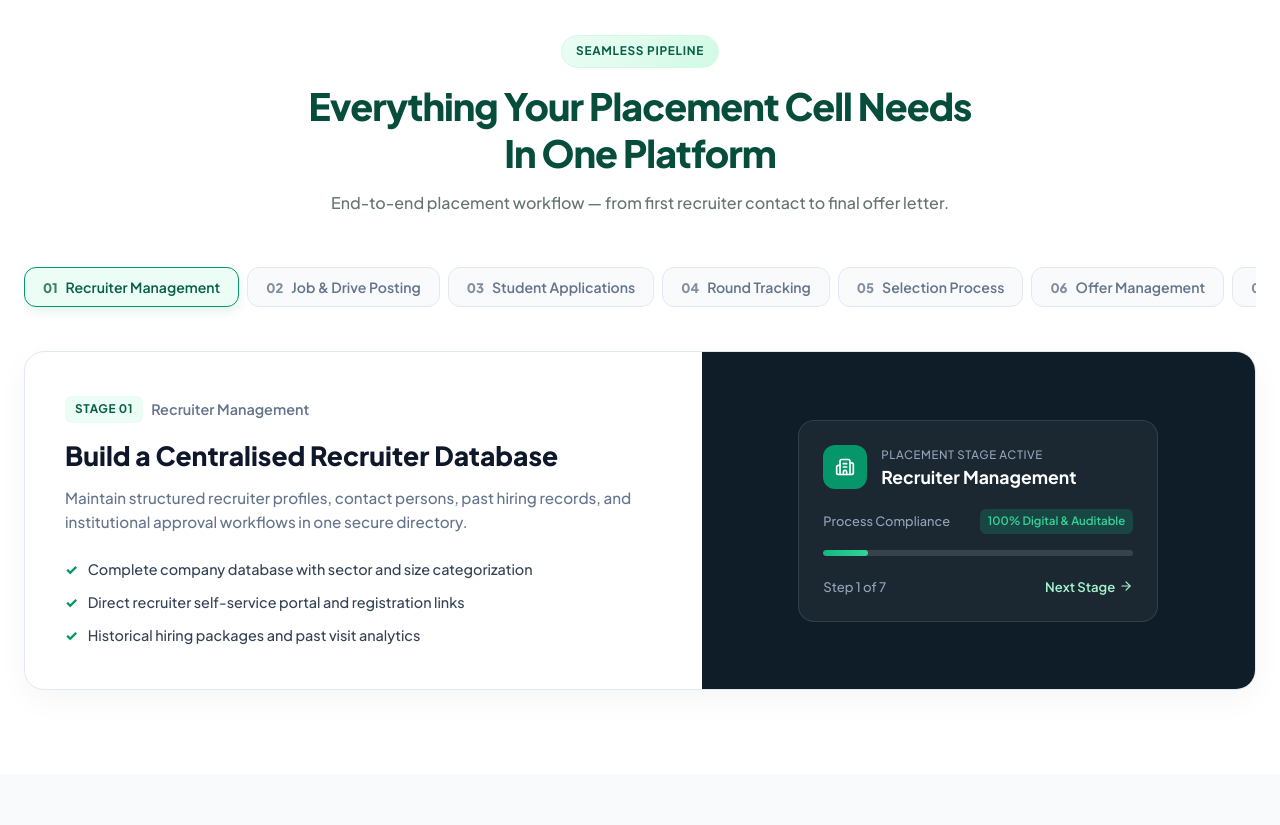
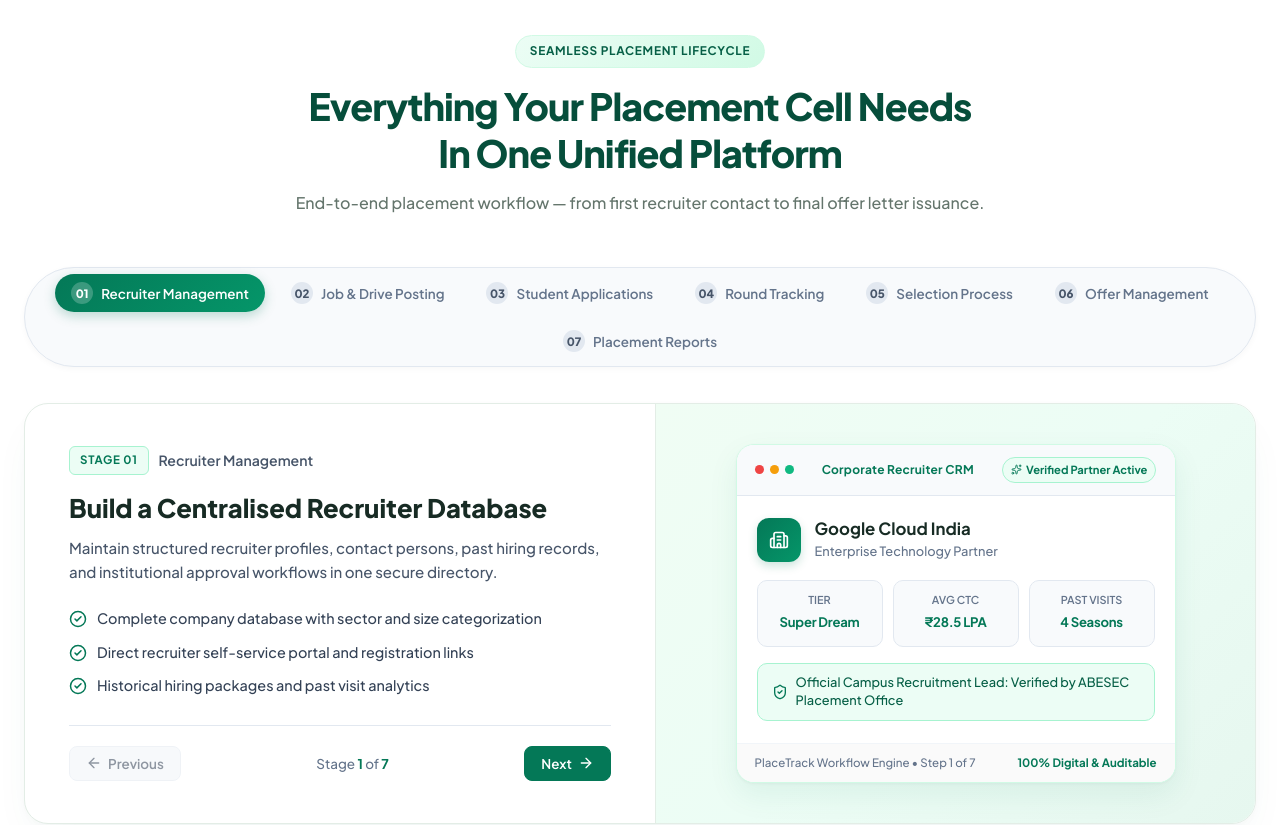
Before and after one commit to ajitkumarsaini02/smart-placement-management-system, a React (Vite) app in the folder frontend/: page / in a window 1280 px wide. Shown: the part 1680-2505 px from the top of the page. Built offline with nearby package versions, Linux system fonts and the light colour scheme; no server answers.

Commit message:
feat(landing): redesign placement workflow section with modern pill navigation and interactive stage preview cards

```diff
--- a/frontend/src/components/landing/workflow/PlacementWorkflow.jsx
+++ b/frontend/src/components/landing/workflow/PlacementWorkflow.jsx
@@ -1,11 +1,14 @@
-import React, { useState } from "react";
-import WorkflowHeader from "./WorkflowHeader";
-import WorkflowStepsNav from "./WorkflowStepsNav";
-import WorkflowContentCard from "./WorkflowContentCard";
-import workflowSteps from "./workflowSteps";
+import React, { useState } from 'react';
+import WorkflowHeader from './WorkflowHeader';
+import WorkflowStepsNav from './WorkflowStepsNav';
+import WorkflowContentCard from './WorkflowContentCard';
+import workflowSteps from './workflowSteps';
 
 const PlacementWorkflow = () => {
   const [activeStep, setActiveStep] = useState(0);
+
+  const handleNext = () => setActiveStep((prev) => (prev + 1) % workflowSteps.length);
+  const handlePrev = () => setActiveStep((prev) => (prev - 1 + workflowSteps.length) % workflowSteps.length);
 
   return (
     <section className="section workflow-section" id="workflow">
@@ -14,7 +17,8 @@ const PlacementWorkflow = () => {
         <WorkflowStepsNav activeStep={activeStep} onSelectStep={setActiveStep} />
         <WorkflowContentCard
           activeStep={activeStep}
-          onNextStep={() => setActiveStep((activeStep + 1) % workflowSteps.length)}
+          onNextStep={handleNext}
+          onPrevStep={handlePrev}
         />
       </div>
     </section>
--- a/frontend/src/components/landing/workflow/WorkflowContentCard.jsx
+++ b/frontend/src/components/landing/workflow/WorkflowContentCard.jsx
@@ -1,8 +1,9 @@
-import React from "react";
-import { ArrowRight } from "lucide-react";
-import workflowSteps from "./workflowSteps";
+import React from 'react';
+import { ArrowLeft, ArrowRight, CheckCircle2 } from 'lucide-react';
+import workflowSteps from './workflowSteps';
+import WorkflowStagePreview from './WorkflowStagePreview';
 
-const WorkflowContentCard = ({ activeStep, onNextStep }) => {
+const WorkflowContentCard = ({ activeStep, onNextStep, onPrevStep }) => {
   const current = workflowSteps[activeStep];
 
   return (
@@ -14,50 +15,42 @@ const WorkflowContentCard = ({ activeStep, onNextStep }) => {
         </div>
         <h3 className="workflow-headline">{current.headline}</h3>
         <p className="workflow-desc">{current.desc}</p>
+
         <ul className="workflow-bullet-list">
           {current.bullets.map((b, i) => (
             <li key={i} className="workflow-bullet-item">
-              <span className="workflow-bullet-check">✓</span>
+              <CheckCircle2 size={18} className="workflow-bullet-check" />
               <span>{b}</span>
             </li>
           ))}
         </ul>
+
+        <div className="workflow-navigation-actions">
+          <button
+            type="button"
+            className="workflow-nav-arrow-btn"
+            onClick={onPrevStep}
+            disabled={activeStep === 0}
+            title="Previous Stage"
+          >
+            <ArrowLeft size={16} /> Previous
+          </button>
+          <div className="workflow-step-counter">
+            Stage <strong>{activeStep + 1}</strong> of <strong>{workflowSteps.length}</strong>
+          </div>
+          <button
+            type="button"
+            className="workflow-nav-arrow-btn workflow-nav-next"
+            onClick={onNextStep}
+            title="Next Stage"
+          >
+            Next <ArrowRight size={16} />
+          </button>
+        </div>
       </div>
 
       <div className="workflow-card-right">
-        <div className="workflow-visual-preview">
-          <div className="visual-top">
-            <div className="visual-icon-box">{current.icon}</div>
-            <div>
-              <span className="visual-label">Placement Stage Active</span>
-              <h4 className="visual-title">{current.title}</h4>
-            </div>
-          </div>
-          <div className="visual-status-box">
-            <span className="status-label">Process Compliance</span>
-            <span className="status-badge-green">
-              100% Digital &amp; Auditable
-            </span>
-          </div>
-          <div className="visual-progress-bar">
-            <div
-              className="visual-progress-fill"
-              style={{
-                width: `${((activeStep + 1) / workflowSteps.length) * 100}%`,
-              }}
-            />
-          </div>
-          <div className="visual-footer">
-            <span>Step {activeStep + 1} of 7</span>
-            <button
-              type="button"
-              className="visual-next-btn"
-              onClick={onNextStep}
-            >
-              Next Stage <ArrowRight size={14} />
-            </button>
-          </div>
-        </div>
+        <WorkflowStagePreview activeStep={activeStep} current={current} />
       </div>
     </div>
   );
--- a/frontend/src/components/landing/workflow/WorkflowHeader.jsx
+++ b/frontend/src/components/landing/workflow/WorkflowHeader.jsx
@@ -1,15 +1,14 @@
-import React from "react";
+import React from 'react';
 
 const WorkflowHeader = () => (
   <div className="section-header-centered">
-    <span className="section-badge badge-mint">Seamless Pipeline</span>
+    <span className="section-badge badge-mint">Seamless Placement Lifecycle</span>
     <h2 className="section-title">
       Everything Your Placement Cell Needs <br />
-      <span className="text-primary">In One Platform</span>
+      <span className="text-primary">In One Unified Platform</span>
     </h2>
     <p className="section-description">
-      End-to-end placement workflow — from first recruiter contact to
-      final offer letter.
+      End-to-end placement workflow — from first recruiter contact to final offer letter issuance.
     </p>
   </div>
 );
--- /dev/null
+++ b/frontend/src/components/landing/workflow/WorkflowPreviewData.js
@@ -0,0 +1,93 @@
+export const workflowPreviewData = [
+  {
+    roleTag: "Corporate Recruiter CRM",
+    statusText: "Verified Partner Active",
+    statusVariant: "emerald",
+    title: "Google Cloud India",
+    subtitle: "Enterprise Technology Partner",
+    stats: [
+      { label: "Tier", val: "Super Dream" },
+      { label: "Avg CTC", val: "₹28.5 LPA" },
+      { label: "Past Visits", val: "4 Seasons" }
+    ],
+    highlight: "Official Campus Recruitment Lead: Verified by ABESEC Placement Office"
+  },
+  {
+    roleTag: "Campus Recruitment Drive",
+    statusText: "Eligibility Rules Enforced",
+    statusVariant: "emerald",
+    title: "Microsoft IDC Campus Hiring 2026",
+    subtitle: "Software Engineering & Cloud Roles",
+    stats: [
+      { label: "Cutoff", val: "7.5+ CGPA" },
+      { label: "Backlogs", val: "0 Allowed" },
+      { label: "Branches", val: "CSE / IT / ECE" }
+    ],
+    highlight: "Automated candidate verification enabled across 450 registered students"
+  },
+  {
+    roleTag: "Student 1-Click Application",
+    statusText: "100% Criteria Cleared",
+    statusVariant: "emerald",
+    title: "Ajit Kumar Saini (CSE-11)",
+    subtitle: "B.Tech CSE • Roll: 2400230100114",
+    stats: [
+      { label: "Current CGPA", val: "8.75 / 10" },
+      { label: "Resume", val: "PDF Attached" },
+      { label: "Status", val: "Application Submitted" }
+    ],
+    highlight: "Encrypted submission token generated with instant student dashboard receipt"
+  },
+  {
+    roleTag: "Multi-Round Recruitment",
+    statusText: "Round 2 in Progress",
+    statusVariant: "amber",
+    title: "Technical Interview Pipeline",
+    subtitle: "Real-Time Round Progression",
+    stats: [
+      { label: "Round 1 (Aptitude)", val: "Passed ✓ (94%)" },
+      { label: "Round 2 (Coding)", val: "Live Interview 📅" },
+      { label: "Round 3 (HR)", val: "Scheduled" }
+    ],
+    highlight: "Live interview room link generated via Google Meet integration"
+  },
+  {
+    roleTag: "Candidate Shortlisting",
+    statusText: "Final Panel Approval",
+    statusVariant: "emerald",
+    title: "Aditya Yadav (CSE-11)",
+    subtitle: "Recommended by Senior Tech Lead",
+    stats: [
+      { label: "Tech Score", val: "9.5 / 10" },
+      { label: "Coding Test", val: "3/3 Solved" },
+      { label: "Verdict", val: "Selected for Offer" }
+    ],
+    highlight: "Recruiter feedback: 'Excellent grasp of Java Spring Boot and REST API design'"
+  },
+  {
+    roleTag: "Offer & Policy Enforcement",
+    statusText: "Offer Accepted & Locked",
+    statusVariant: "emerald",
+    title: "Official Placement Letter Issued",
+    subtitle: "Ref: ABES-2026-OFFER-084",
+    stats: [
+      { label: "Package", val: "₹18.5 LPA" },
+      { label: "Policy", val: "Dream Tier Locked" },
+      { label: "Joining Date", val: "July 2026" }
+    ],
+    highlight: "One-student-one-job policy enforced; candidate marked placed across system"
+  },
+  {
+    roleTag: "Accreditation & Auditing",
+    statusText: "NAAC Criteria 5.2.1 Ready",
+    statusVariant: "emerald",
+    title: "Institutional Placement Analytics",
+    subtitle: "Annual Academic Audit Report",
+    stats: [
+      { label: "Placement Rate", val: "84.8%" },
+      { label: "Placed Students", val: "382 / 450" },
+      { label: "Highest CTC", val: "₹44.0 LPA" }
+    ],
+    highlight: "1-Click CSV export certified for NAAC, NBA, and NIRF rankings submission"
+  }
+];
--- /dev/null
+++ b/frontend/src/components/landing/workflow/WorkflowStagePreview.jsx
@@ -0,0 +1,52 @@
+import React from 'react';
+import { Sparkles, ShieldCheck } from 'lucide-react';
+import { workflowPreviewData } from './WorkflowPreviewData';
+
+export default function WorkflowStagePreview({ activeStep, current }) {
+  const data = workflowPreviewData[activeStep] || workflowPreviewData[0];
+
+  return (
+    <div className="workflow-stage-mockup">
+      <div className="mockup-header-bar">
+        <div className="mockup-header-dots">
+          <span className="dot red" />
+          <span className="dot yellow" />
+          <span className="dot green" />
+        </div>
+        <span className="mockup-header-tag">{data.roleTag}</span>
+        <span className={`mockup-status-pill ${data.statusVariant}`}>
+          <Sparkles size={11} /> {data.statusText}
+        </span>
+      </div>
+
+      <div className="mockup-card-body">
+        <div className="mockup-title-row">
+          <div className="mockup-icon-wrapper">{current.icon}</div>
+          <div>
+            <h4 className="mockup-card-title">{data.title}</h4>
+            <p className="mockup-card-sub">{data.subtitle}</p>
+          </div>
+        </div>
+
+        <div className="mockup-stats-grid">
+          {data.stats.map((s, idx) => (
+            <div key={idx} className="mockup-stat-cell">
+              <span className="stat-label">{s.label}</span>
+              <span className="stat-value">{s.val}</span>
+            </div>
+          ))}
+        </div>
+
+        <div className="mockup-highlight-banner">
+          <ShieldCheck size={16} className="highlight-icon" />
+          <span>{data.highlight}</span>
+        </div>
+      </div>
+
+      <div className="mockup-footer-bar">
+        <span className="footer-meta">PlaceTrack Workflow Engine • Step {activeStep + 1} of 7</span>
+        <span className="footer-badge">100% Digital &amp; Auditable</span>
+      </div>
+    </div>
+  );
+}
--- a/frontend/src/components/landing/workflow/WorkflowStepsNav.jsx
+++ b/frontend/src/components/landing/workflow/WorkflowStepsNav.jsx
@@ -1,13 +1,14 @@
-import React from "react";
-import workflowSteps from "./workflowSteps";
+import React from 'react';
+import workflowSteps from './workflowSteps';
 
 const WorkflowStepsNav = ({ activeStep, onSelectStep }) => (
+  <div className="workflow-steps-nav-wrapper">
     <div className="workflow-steps-nav">
       {workflowSteps.map((step, idx) => (
         <button
           key={idx}
           type="button"
-        className={`workflow-step-btn ${activeStep === idx ? "step-active" : ""}`}
+          className={`workflow-step-btn ${activeStep === idx ? 'step-active' : ''}`}
           onClick={() => onSelectStep(idx)}
         >
           <span className="workflow-step-num">{step.stepNumber}</span>
@@ -15,6 +16,7 @@ const WorkflowStepsNav = ({ activeStep, onSelectStep }) => (
         </button>
       ))}
     </div>
+  </div>
 );
 
 export default WorkflowStepsNav;
--- a/frontend/src/styles/myleading.css
+++ b/frontend/src/styles/myleading.css
@@ -329,101 +329,124 @@
   background-color: #FFFFFF;
 }
 
+.workflow-steps-nav-wrapper {
+  margin-bottom: 36px;
+  display: flex;
+  justify-content: center;
+}
+
 .workflow-steps-nav {
   display: flex;
-  gap: 8px;
-  overflow-x: auto;
-  padding-bottom: 12px;
-  margin-bottom: 32px;
-  scrollbar-width: thin;
+  flex-wrap: wrap;
+  justify-content: center;
+  gap: 10px;
+  padding: 6px;
+  background: #F8FAFC;
+  border: 1.5px solid #E2E8F0;
+  border-radius: 9999px;
+  box-shadow: 0 2px 6px rgba(0, 0, 0, 0.03);
 }
 
 .workflow-step-btn {
   display: flex;
   align-items: center;
   gap: 8px;
-  padding: 10px 18px;
-  background-color: #F8FAFC;
-  border: 1.5px solid #E2E8F0;
-  border-radius: 12px;
+  padding: 8px 16px;
+  background: transparent;
+  border: none;
+  border-radius: 9999px;
   cursor: pointer;
   white-space: nowrap;
-  font-size: 0.88rem;
+  font-size: 0.84rem;
   font-weight: 600;
   color: #64748B;
-  transition: all 0.2s ease;
+  transition: all 0.2s cubic-bezier(0.4, 0, 0.2, 1);
 }
 
 .workflow-step-btn:hover {
-  background-color: #F1F5F9;
+  background-color: #FFFFFF;
   color: #0F172A;
+  box-shadow: 0 1px 4px rgba(0, 0, 0, 0.04);
 }
 
 .workflow-step-btn.step-active {
-  background-color: #ECFDF5;
-  border-color: #059669;
-  color: #065F46;
-  box-shadow: 0 4px 12px rgba(5, 150, 105, 0.12);
+  background: linear-gradient(135deg, #047857 0%, #059669 100%);
+  color: #FFFFFF;
+  box-shadow: 0 4px 12px rgba(4, 120, 87, 0.25);
+}
+
+.workflow-step-btn.step-active .workflow-step-num {
+  background: rgba(255, 255, 255, 0.22);
+  color: #FFFFFF;
 }
 
 .workflow-step-num {
+  display: inline-flex;
+  align-items: center;
+  justify-content: center;
+  width: 22px;
+  height: 22px;
+  border-radius: 50%;
+  background: #E2E8F0;
+  color: #475569;
+  font-size: 0.72rem;
   font-weight: 800;
-  font-size: 0.82rem;
-  opacity: 0.8;
+  transition: all 0.2s ease;
 }
 
 .workflow-content-card {
   display: grid;
-  grid-template-columns: 55% 45%;
+  grid-template-columns: 1.05fr 1fr;
   background: #FFFFFF;
-  border: 1.5px solid #E2E8F0;
-  border-radius: 20px;
-  box-shadow: 0 10px 30px rgba(0, 0, 0, 0.04);
+  border: 1.5px solid #E3EDE6;
+  border-radius: 24px;
+  box-shadow: 0 20px 45px -15px rgba(4, 120, 87, 0.08), 0 2px 8px rgba(0, 0, 0, 0.02);
   overflow: hidden;
 }
 
 .workflow-card-left {
-  padding: 44px 40px;
+  padding: 42px 44px;
   display: flex;
   flex-direction: column;
-  justify-content: center;
+  justify-content: space-between;
 }
 
 .workflow-card-badge {
   display: inline-flex;
   align-items: center;
-  gap: 8px;
+  gap: 10px;
   margin-bottom: 16px;
 }
 
 .stage-tag {
   background-color: #ECFDF5;
-  color: #065F46;
-  font-size: 0.74rem;
+  color: #047857;
+  font-size: 0.72rem;
   font-weight: 700;
   padding: 4px 10px;
   border-radius: 6px;
   text-transform: uppercase;
-  letter-spacing: 0.05em;
+  letter-spacing: 0.06em;
+  border: 1px solid #A7F3D0;
 }
 
 .stage-name {
-  font-size: 0.9rem;
+  font-size: 0.88rem;
   font-weight: 600;
-  color: #64748B;
+  color: #475569;
 }
 
 .workflow-headline {
-  font-size: 1.65rem;
+  font-size: 1.6rem;
   font-weight: 800;
-  color: #0F172A;
-  margin: 0 0 14px 0;
-  line-height: 1.25;
+  color: #172B24;
+  margin: 0 0 12px 0;
+  line-height: 1.3;
 }
 
 .workflow-desc {
-  font-size: 0.95rem;
-  color: #64748B;
+  font-size: 0.94rem;
+  color: #475569;
   line-height: 1.6;
   margin: 0 0 24px 0;
 }
@@ -431,7 +454,7 @@
 .workflow-bullet-list {
   list-style: none;
   padding: 0;
-  margin: 0;
+  margin: 0 0 28px 0;
   display: flex;
   flex-direction: column;
   gap: 12px;
@@ -443,125 +466,241 @@
   gap: 10px;
   font-size: 0.9rem;
   color: #334155;
-  line-height: 1.45;
+  line-height: 1.5;
 }
 
 .workflow-bullet-check {
-  color: #059669;
-  font-weight: 800;
+  color: #047857;
   flex-shrink: 0;
+  margin-top: 2px;
+}
+
+.workflow-navigation-actions {
+  display: flex;
+  align-items: center;
+  justify-content: space-between;
+  padding-top: 20px;
+  border-top: 1px solid #E2E8F0;
+  margin-top: auto;
+}
+
+.workflow-nav-arrow-btn {
+  display: inline-flex;
+  align-items: center;
+  gap: 6px;
+  padding: 8px 16px;
+  background: #F1F5F9;
+  color: #334155;
+  border: 1px solid #E2E8F0;
+  border-radius: 8px;
+  font-size: 0.84rem;
+  font-weight: 600;
+  cursor: pointer;
+  transition: all 0.2s ease;
+}
+
+.workflow-nav-arrow-btn:hover:not(:disabled) {
+  background: #E2E8F0;
+  color: #0F172A;
+}
+
+.workflow-nav-arrow-btn:disabled {
+  opacity: 0.45;
+  cursor: not-allowed;
+}
+
+.workflow-nav-arrow-btn.workflow-nav-next {
+  background: #047857;
+  color: #FFFFFF;
+  border-color: #047857;
+}
+
+.workflow-nav-arrow-btn.workflow-nav-next:hover:not(:disabled) {
+  background: #065F46;
+  box-shadow: 0 3px 10px rgba(4, 120, 87, 0.25);
+}
+
+.workflow-step-counter {
+  font-size: 0.84rem;
+  color: #64748B;
+}
+
+.workflow-step-counter strong {
+  color: #047857;
 }
 
 .workflow-card-right {
-  background-color: #0F1D28;
-  color: #FFFFFF;
-  padding: 44px 36px;
+  background: linear-gradient(135deg, #F0FDF4 0%, #ECFDF5 50%, #E6F7EF 100%);
+  border-left: 1.5px solid #E3EDE6;
+  padding: 36px 32px;
   display: flex;
   align-items: center;
   justify-content: center;
 }
 
-.workflow-visual-preview {
+.workflow-stage-mockup {
   width: 100%;
-  max-width: 360px;
-  background: rgba(255, 255, 255, 0.05);
-  border: 1px solid rgba(255, 255, 255, 0.1);
-  border-radius: 16px;
-  padding: 24px;
+  max-width: 440px;
+  background: #FFFFFF;
+  border: 1px solid #D1FAE5;
+  border-radius: 18px;
+  box-shadow: 0 12px 30px rgba(4, 120, 87, 0.08), 0 1px 3px rgba(0, 0, 0, 0.04);
+  overflow: hidden;
 }
 
-.visual-top {
+.mockup-header-bar {
+  display: flex;
+  align-items: center;
+  justify-content: space-between;
+  padding: 12px 18px;
+  background: #F8FAFC;
+  border-bottom: 1px solid #E2E8F0;
+}
+
+.mockup-header-dots {
+  display: flex;
+  gap: 6px;
+}
+
+.mockup-header-dots .dot {
+  width: 9px;
+  height: 9px;
+  border-radius: 50%;
+}
+
+.mockup-header-dots .dot.red { background: #EF4444; }
+.mockup-header-dots .dot.yellow { background: #F59E0B; }
+.mockup-header-dots .dot.green { background: #10B981; }
+
+.mockup-header-tag {
+  font-size: 0.75rem;
+  font-weight: 700;
+  color: #047857;
+  letter-spacing: 0.02em;
+}
+
+.mockup-status-pill {
+  display: inline-flex;
+  align-items: center;
+  gap: 4px;
+  font-size: 0.7rem;
+  font-weight: 700;
+  padding: 3px 8px;
+  border-radius: 9999px;
+}
+
+.mockup-status-pill.emerald {
+  background: #ECFDF5;
+  color: #047857;
+  border: 1px solid #A7F3D0;
+}
+
+.mockup-status-pill.amber {
+  background: #FFFBEB;
+  color: #92400E;
+  border: 1px solid #FDE68A;
+}
+
+.mockup-card-body {
+  padding: 22px 20px;
+}
+
+.mockup-title-row {
   display: flex;
   align-items: center;
   gap: 14px;
-  margin-bottom: 20px;
+  margin-bottom: 18px;
 }
 
-.visual-icon-box {
+.mockup-icon-wrapper {
   width: 44px;
   height: 44px;
-  background-color: #059669;
   border-radius: 12px;
+  background: linear-gradient(135deg, #047857 0%, #059669 100%);
+  color: #FFFFFF;
   display: flex;
   align-items: center;
   justify-content: center;
-  color: #FFFFFF;
+  flex-shrink: 0;
+  box-shadow: 0 4px 10px rgba(4, 120, 87, 0.2);
 }
 
-.visual-label {
-  font-size: 0.72rem;
-  text-transform: uppercase;
-  letter-spacing: 0.05em;
-  color: #94A3B8;
-  display: block;
+.mockup-card-title {
+  font-size: 1.05rem;
+  font-weight: 700;
+  color: #172B24;
+  margin: 0 0 2px 0;
 }
 
-.visual-title {
-  font-size: 1.1rem;
-  font-weight: 700;
-  color: #FFFFFF;
-  margin: 2px 0 0 0;
+.mockup-card-sub {
+  font-size: 0.8rem;
+  color: #64748B;
+  margin: 0;
 }
 
-.visual-status-box {
-  display: flex;
-  justify-content: space-between;
-  align-items: center;
+.mockup-stats-grid {
+  display: grid;
+  grid-template-columns: repeat(3, 1fr);
+  gap: 10px;
   margin-bottom: 16px;
-  font-size: 0.8rem;
 }
 
-.status-label {
-  color: #94A3B8;
+.mockup-stat-cell {
+  background: #F8FAFC;
+  border: 1px solid #E2E8F0;
+  border-radius: 10px;
+  padding: 10px 8px;
+  text-align: center;
 }
 
-.status-badge-green {
-  background-color: rgba(16, 185, 129, 0.2);
-  color: #34D399;
-  padding: 3px 8px;
-  border-radius: 6px;
+.mockup-stat-cell .stat-label {
+  display: block;
+  font-size: 0.68rem;
+  color: #64748B;
+  text-transform: uppercase;
   font-weight: 600;
-  font-size: 0.72rem;
+  margin-bottom: 3px;
 }
 
-.visual-progress-bar {
-  background-color: rgba(255, 255, 255, 0.12);
-  height: 6px;
-  border-radius: 9999px;
-  overflow: hidden;
-  margin-bottom: 20px;
+.mockup-stat-cell .stat-value {
+  display: block;
+  font-size: 0.82rem;
+  font-weight: 700;
+  color: #047857;
 }
 
-.visual-progress-fill {
-  height: 100%;
-  background: linear-gradient(90deg, #10B981, #34D399);
-  border-radius: 9999px;
-  transition: width 0.3s ease;
+.mockup-highlight-banner {
+  display: flex;
+  align-items: center;
+  gap: 8px;
+  background: #ECFDF5;
+  border: 1px solid #A7F3D0;
+  border-radius: 10px;
+  padding: 10px 14px;
+  font-size: 0.8rem;
+  color: #065F46;
+  line-height: 1.4;
 }
 
-.visual-footer {
-  display: flex;
-  justify-content: space-between;
-  align-items: center;
-  font-size: 0.82rem;
-  color: #94A3B8;
+.mockup-highlight-banner .highlight-icon {
+  color: #047857;
+  flex-shrink: 0;
 }
 
-.visual-next-btn {
-  background: none;
-  border: none;
-  color: #A7F3D0;
-  display: inline-flex;
+.mockup-footer-bar {
+  display: flex;
   align-items: center;
-  gap: 4px;
-  cursor: pointer;
-  font-weight: 600;
-  font-size: 0.82rem;
-  transition: color 0.15s;
+  justify-content: space-between;
+  padding: 10px 18px;
+  background: #FAFAFA;
+  border-top: 1px solid #F1F5F9;
+  font-size: 0.72rem;
+  color: #64748B;
 }
 
-.visual-next-btn:hover {
-  color: #FFFFFF;
+.mockup-footer-bar .footer-badge {
+  color: #047857;
+  font-weight: 700;
 }
 
 /* --------------------------------------------------------------------------
```
Lines whose indentation alone changed are shown as unchanged.
